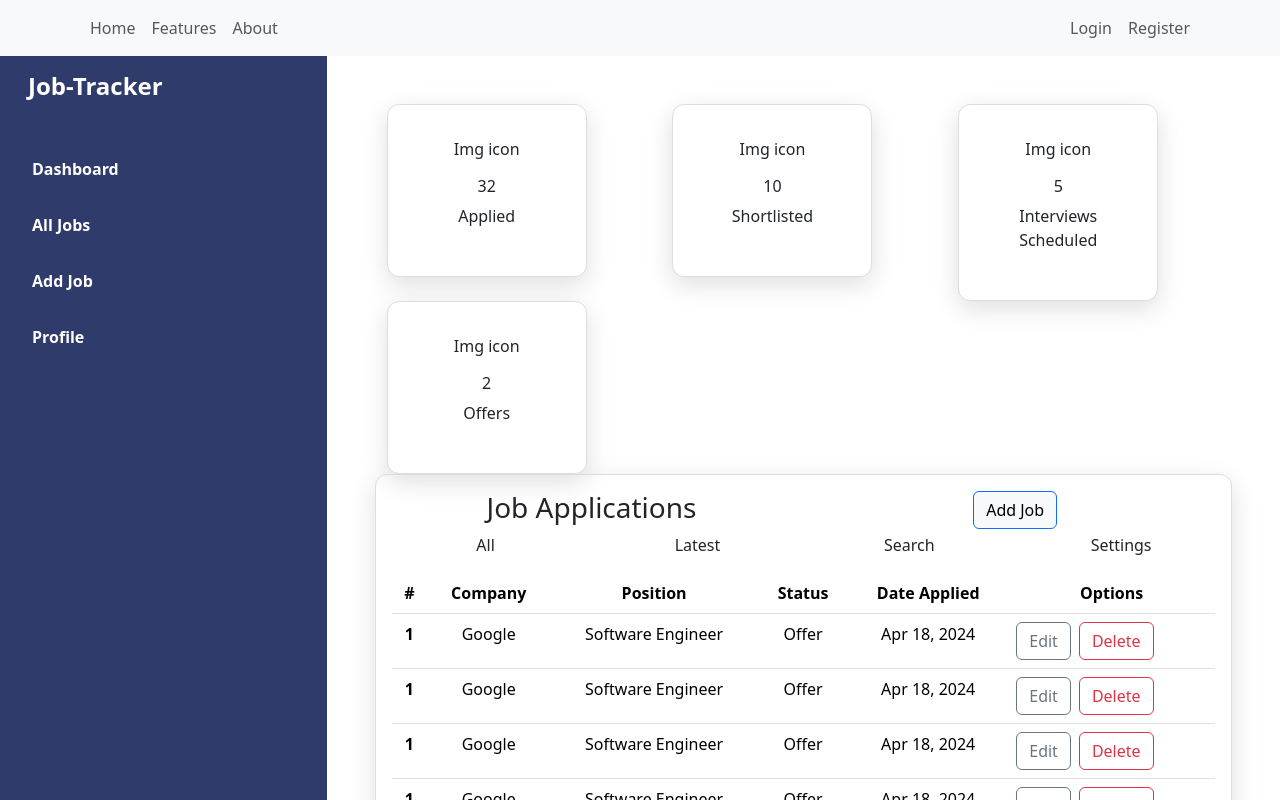
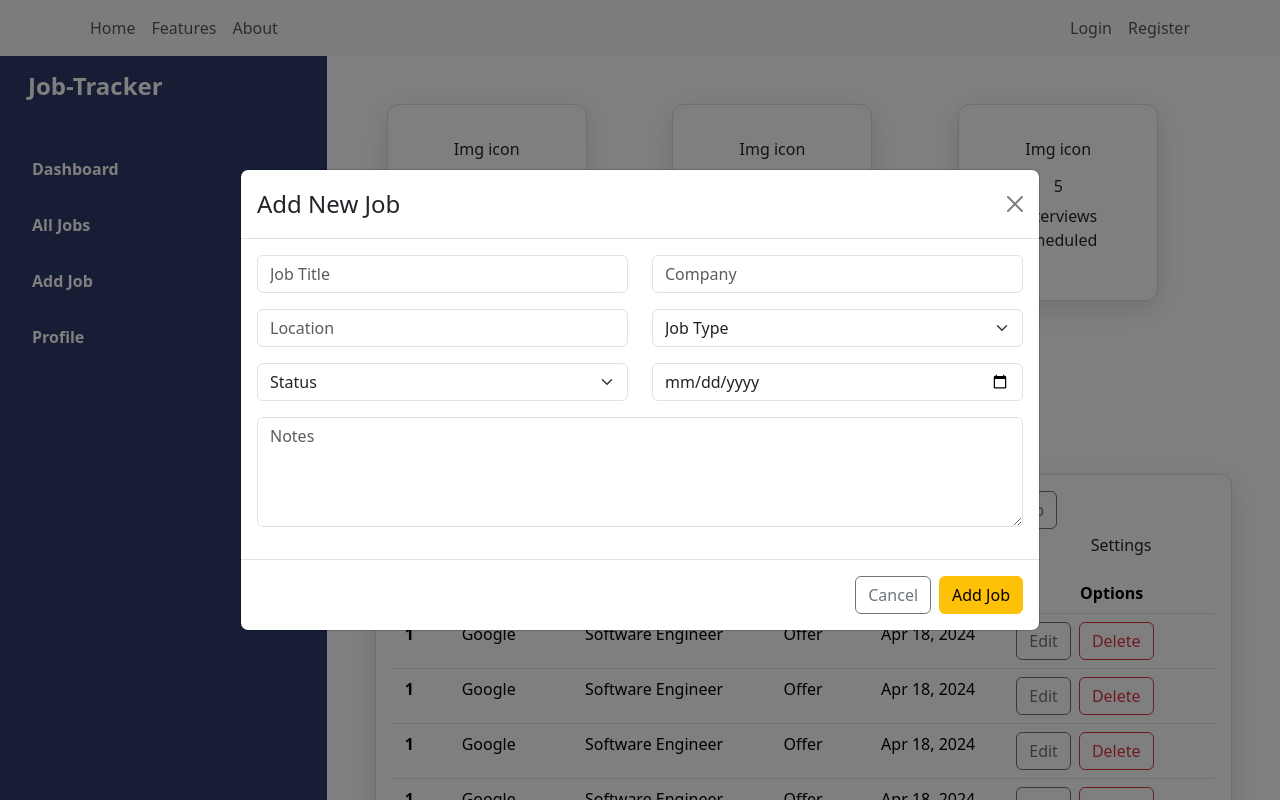
Before and after one commit to Bibek545/Job-tracker, a React (Vite) app: page /user/dashboard in a window 1280 px wide. Both pictures are taken after a click on the button "Add Job". Shown: the top 800 px of the page. Built offline with nearby package versions, Linux system fonts and the light colour scheme; no server answers.

Commit message:
added a pop up modal in the dashbaord page

```diff
--- a/src/pages/dashboard/DashboardPage.jsx
+++ b/src/pages/dashboard/DashboardPage.jsx
@@ -1,7 +1,16 @@
-import React from "react";
-import { Button, Col, Container, Row, Table } from "react-bootstrap";
+import React, { useState } from "react";
+import {
+  Button,
+  Col,
+  Container,
+  Form,
+  Modal,
+  Row,
+  Table,
+} from "react-bootstrap";
 
 const DashboardPage = () => {
+  const [showForm, setShowForm] = useState(false);
   return (
     <>
       <Container>
@@ -50,7 +59,12 @@ const DashboardPage = () => {
             <h3>Job Applications</h3>
           </Col>
           <Col className="">
-            <Button className="bg-light text-black">Add Job</Button>
+            <Button
+              onClick={() => setShowForm(true)}
+              variant="outline-secondary"
+            >
+              Add Job
+            </Button>
           </Col>
         </Row>
         <Row>
@@ -152,6 +166,104 @@ const DashboardPage = () => {
           </Col>
         </Row>
       </Container>
+      <Modal
+        show={showForm}
+        onHide={() => setShowForm(false)}
+        centered
+        size="lg"
+      >
+        <Modal.Header closeButton>
+          <Modal.Title>Add New Job</Modal.Title>
+        </Modal.Header>
+
+        <Modal.Body>
+          <Form>
+            <Row>
+              <Col xs={12} md={6}>
+                <Form.Group className="mb-3">
+                  <Form.Control
+                    type="text"
+                    name="JobTitle"
+                    placeholder="Job Title"
+                  />
+                </Form.Group>
+              </Col>
+
+              <Col xs={12} md={6}>
+                <Form.Group className="mb-3">
+                  <Form.Control
+                    type="text"
+                    name="Company"
+                    placeholder="Company"
+                  />
+                </Form.Group>
+              </Col>
+
+              <Col xs={12} md={6}>
+                <Form.Group className="mb-3">
+                  <Form.Control
+                    type="text"
+                    name="location"
+                    placeholder="Location"
+                  />
+                </Form.Group>
+              </Col>
+
+              <Col xs={12} md={6}>
+                <Form.Group className="mb-3">
+                  <Form.Select name="jobType">
+                    <option>Job Type</option>
+                    <option value="full-time">Full Time</option>
+                    <option value="part-time">Part Time</option>
+                    <option value="internship">Internship</option>
+                    <option value="contract">Contract</option>
+                  </Form.Select>
+                </Form.Group>
+              </Col>
+            </Row>
+
+            <Row>
+              <Col xs={12} md={6}>
+                <Form.Group className="mb-3">
+                  <Form.Select name="status">
+                    <option>Status</option>
+                    <option value="applied">Applied</option>
+                    <option value="interview">Interview</option>
+                    <option value="offered">Offered</option>
+                    <option value="rejected">Rejected</option>
+                  </Form.Select>
+                </Form.Group>
+              </Col>
+
+              <Col xs={12} md={6}>
+                <Form.Group className="mb-3">
+                  <Form.Control type="date" name="appliedDate" />
+                </Form.Group>
+              </Col>
+            </Row>
+
+            <Form.Group className="mb-3">
+              <Form.Control
+                as="textarea"
+                rows={4}
+                name="notes"
+                placeholder="Notes"
+              />
+            </Form.Group>
+          </Form>
+        </Modal.Body>
+
+        <Modal.Footer>
+          <Button
+            variant="outline-secondary"
+            onClick={() => setShowForm(false)}
+          >
+            Cancel
+          </Button>
+
+          <Button variant="warning">Add Job</Button>
+        </Modal.Footer>
+      </Modal>
     </>
   );
 };
```
Lines whose indentation alone changed are shown as unchanged.
